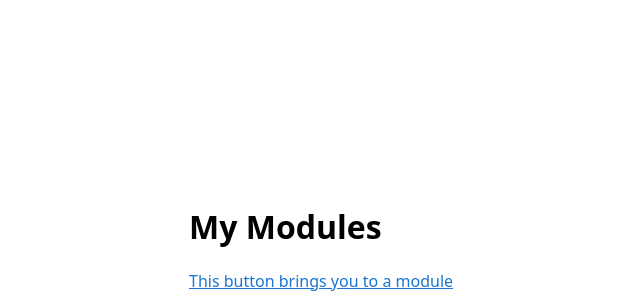
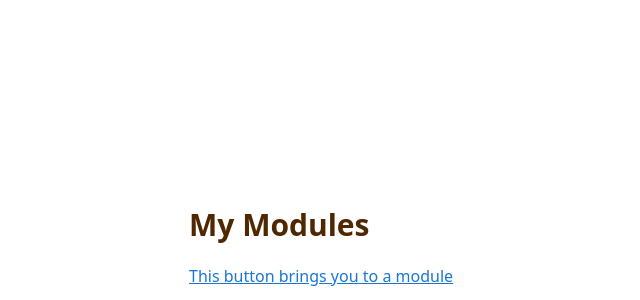
Before and after one commit to HueNUSH/Hue, a Vue app: page /modules in a window 1280 px wide. Shown: the part 624-924 px from the top of the page, without its empty margins (75-715 px from the left). Built offline with nearby package versions, Linux system fonts and the light colour scheme; a web font is replaced by a local one.

Commit message:
Add global stylesheet, define h1 style

```diff
--- a/src/App.vue
+++ b/src/App.vue
@@ -102,6 +102,7 @@ export default Vue.extend({
 
 <style lang="scss" scoped>
 @import 'styles/variables.scss';
+@import "styles/global.scss";
 
 .v-list a {
   text-decoration: none;
--- /dev/null
+++ b/src/styles/global.scss
@@ -0,0 +1,8 @@
+@import "variables";
+
+// Typography
+h1 {
+  color: $c-text-title;
+  font-size: 1.875rem; // 30px
+  font-variation-settings: "wght" 600, "wdth" 100, "CTGR" 100; // Display SemiBold
+}
--- a/src/views/Announcements.vue
+++ b/src/views/Announcements.vue
@@ -12,4 +12,5 @@ export default {
 
 <style lang="scss" scoped>
 @import "../styles/variables.scss";
+@import "../styles/global.scss";
 </style>
--- a/src/views/ModuleAbout.vue
+++ b/src/views/ModuleAbout.vue
@@ -15,4 +15,5 @@ export default {
 
 <style lang="scss" scoped>
 @import "../styles/variables.scss";
+@import "../styles/global.scss";
 </style>
--- a/src/views/ModuleUnits.vue
+++ b/src/views/ModuleUnits.vue
@@ -23,4 +23,5 @@ export default {
 
 <style lang="scss" scoped>
 @import "../styles/variables.scss";
+@import "../styles/global.scss";
 </style>
--- a/src/views/MyModules.vue
+++ b/src/views/MyModules.vue
@@ -24,4 +24,5 @@ export default Vue.extend({
 
 <style lang="scss" scoped>
 @import "../styles/variables.scss";
+@import "../styles/global.scss";
 </style>
--- a/src/views/NotFound.vue
+++ b/src/views/NotFound.vue
@@ -15,4 +15,5 @@ export default {
 
 <style lang="scss" scoped>
 @import "../styles/variables.scss";
+@import "../styles/global.scss";
 </style>
--- a/src/views/Schedule.vue
+++ b/src/views/Schedule.vue
@@ -12,4 +12,5 @@ export default {
 
 <style lang="scss" scoped>
 @import "../styles/variables.scss";
+@import "../styles/global.scss";
 </style>
--- a/src/views/UnitAbout.vue
+++ b/src/views/UnitAbout.vue
@@ -15,4 +15,5 @@ export default {
 
 <style lang="scss" scoped>
 @import "../styles/variables.scss";
+@import "../styles/global.scss";
 </style>
--- a/src/views/UnitSections.vue
+++ b/src/views/UnitSections.vue
@@ -20,4 +20,5 @@ export default {
 
 <style lang="scss" scoped>
 @import "../styles/variables.scss";
+@import "../styles/global.scss";
 </style>
```
